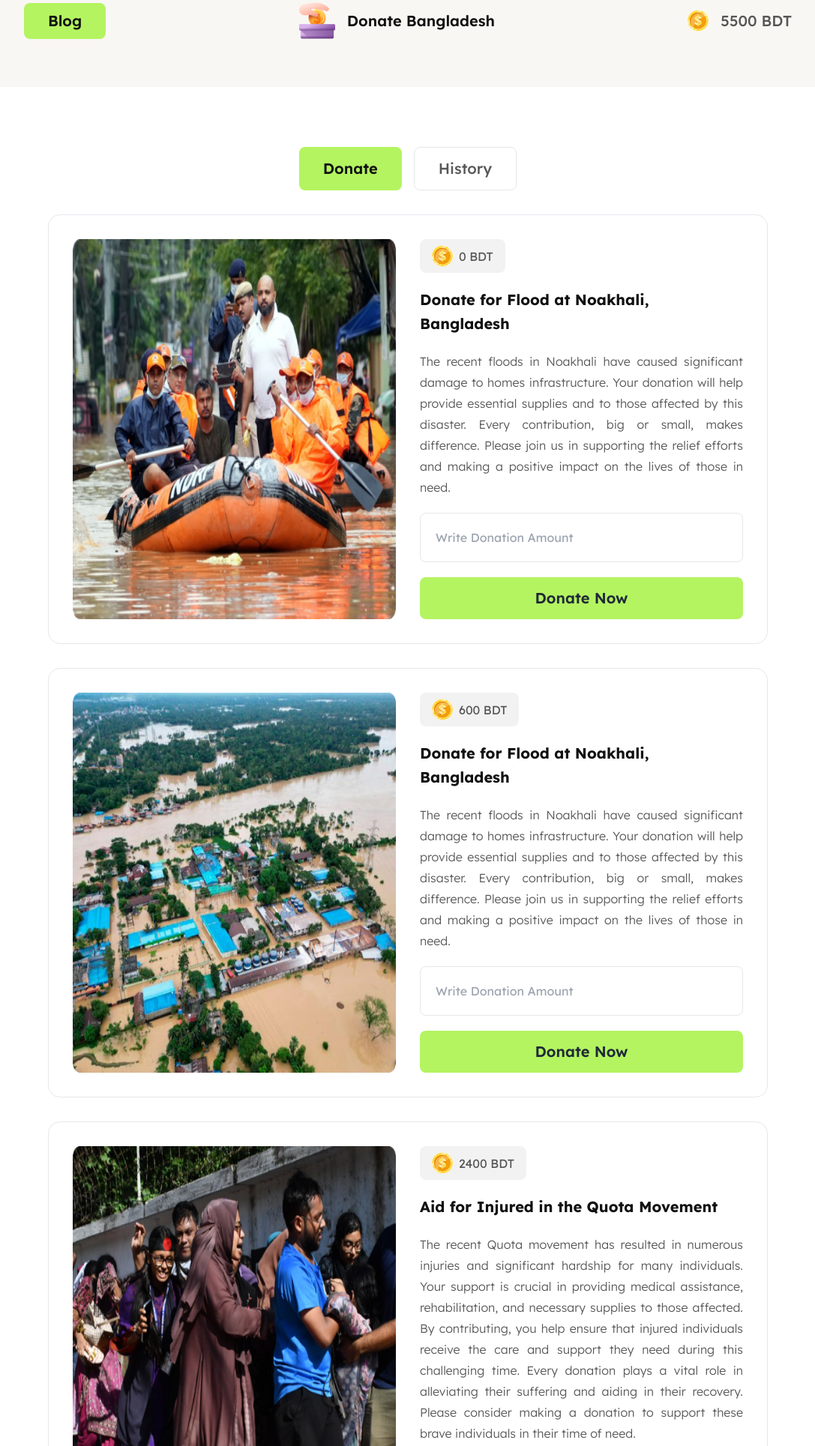
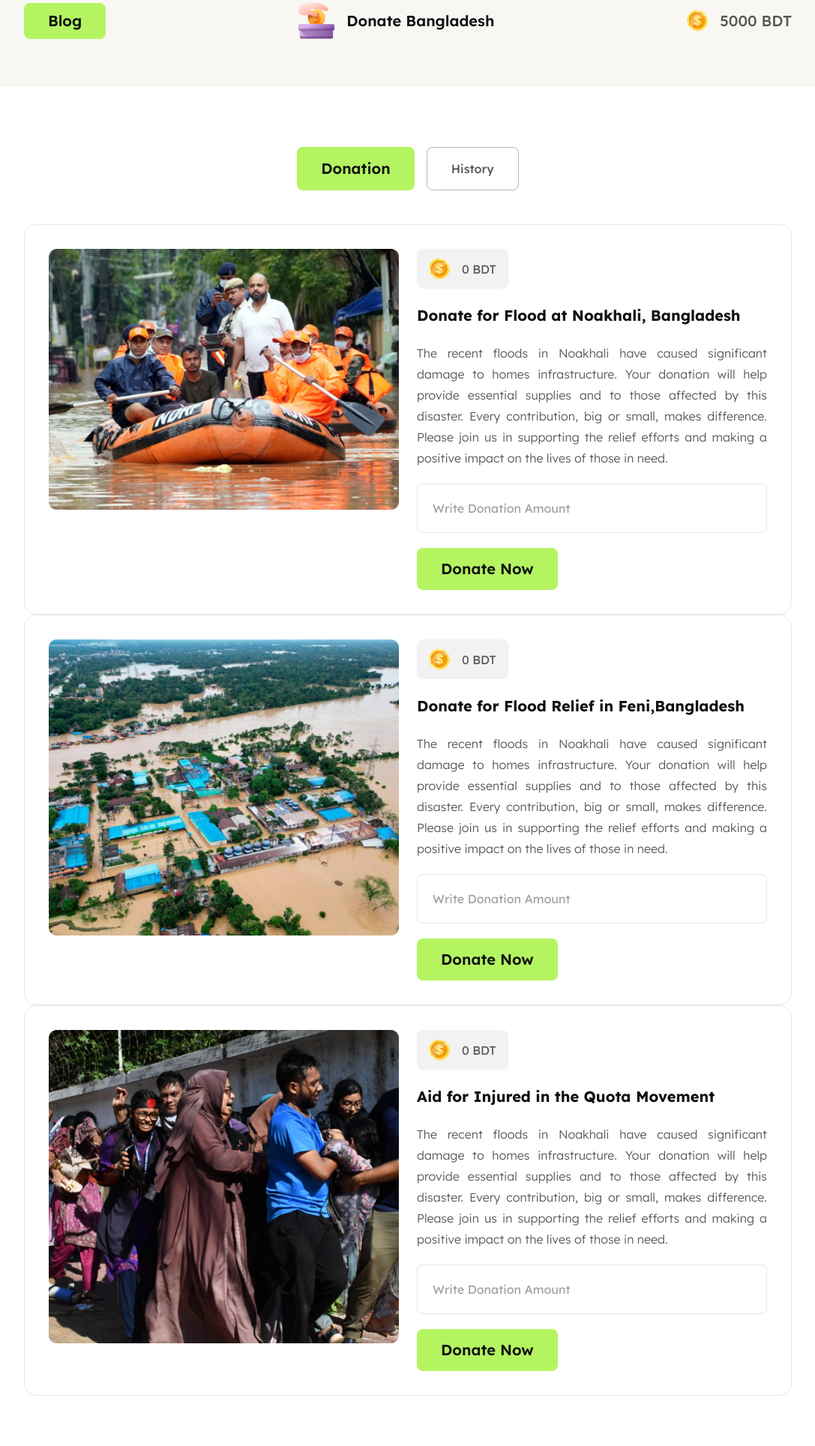
Before and after one commit to Shahriarkawsik/PHB10A05, a website: page index.html in a window 1280 px wide. Shown: the part 21-1950 px from the top of the page at 75% size, without its empty margins (96-1183 px from the left). After the commit the page ends 1883 px from the top, so only its background shows below. Drawn offline with Linux system fonts and the light colour scheme.

Commit message:
Donate for flood at Noakhali card is done

```diff
--- a/index.html
+++ b/index.html
@@ -3,69 +3,58 @@
   <head>
     <meta charset="UTF-8" />
     <meta name="viewport" content="width=device-width, initial-scale=1.0" />
-    <title>Assignment 5</title>
+    <title>Donate Bangladesh</title>
     <link rel="stylesheet" href="./src/output.css" />
-    <!-- Font -->
+    <!-- font  -->
     <link rel="preconnect" href="https://fonts.googleapis.com" />
     <link rel="preconnect" href="https://fonts.gstatic.com" crossorigin />
     <link
       href="https://fonts.googleapis.com/css2?family=Lexend:wght@100..900&display=swap"
       rel="stylesheet"
     />
-    <!-- Font -->
-    <!-- font awesome -->
-    <script
-      src="https://kit.fontawesome.com/379d52eef5.js"
-      crossorigin="anonymous"
-    ></script>
-    <!-- font awesome -->
+    <!-- font  -->
   </head>
   <body class="font-lexendFont">
-    <header class="bg-bgc-1 pt-6 pb-16">
+    <header class="backdrop-blur-md fixed top-0 w-full z-10">
+      <nav class="bg-bgColor pt-6 pb-16">
         <ul class="w-4/5 mx-auto flex justify-between items-center">
-        <button
-          class="button text-btnTextColor px-8 py-3 bg-btnColor rounded-lg font-semibold"
-        >
-          Blog
-        </button>
-        <li class="flex items-center gap-4">
-          <img src="./assets/logo.png" alt="" />
-          <p class="button text-btnTextColor font-semibold">
+          <button class="activeBtn smallBtnPadding"><a href="">Blog</a></button>
+          <div class="flex items-center gap-4">
+            <img class="" src="./assets/logo.png" alt="" />
+            <p class="font-semibold text-20 leading-6 text-textColor">
               Donate Bangladesh
             </p>
-        </li>
-        <li class="flex items-center gap-4">
-          <img class="inline-block" src="./assets/coin.png" alt="" />
-          <p class="button text-btnTextColor-2 font-medium">5500 BDT</p>
-        </li>
+          </div>
+          <div class="flex items-center gap-4">
+            <img class="" src="./assets/coin.png" alt="" />
+            <p class="font-medium text-20 leading-6 text-textColor2">
+              <span id="totalAvailableBalance">5000</span> BDT
+            </p>
+          </div>
         </ul>
+      </nav>
+      <!-- button -->
+      <div class="flex justify-center gap-4 mt-20 mb-8">
+        <button class="activeBtn largeBtnPadding">Donation</button>
+        <button class="inactiveBtn largeBtnPadding">History</button>
+      </div>
     </header>
-    <main class="bg-white w-9/12 py-20 mx-auto space-y-8">
-      <div class="flex justify-center gap-4">
-        <button
-          class="button text-btnTextColor px-8 py-4 bg-btnColor rounded-lg font-semibold"
-        >
-          Donate
-        </button>
-        <button
-          class="button text-btnTextColor-2 px-8 py-4 rounded-lg font-medium border"
-        >
-          History
-        </button>
-      </div>
-      <!-- Donation Card 1-->
-      <div class="grid grid-cols-2 gap-8 border p-8 rounded-2xl">
+    <main class="w-4/5 mx-auto lg:mt-80">
+      <div class="cardContainer">
+        <!-- div>img+div>button+h2+p+input:text+button.activeBtn.largeBtnPadding -->
+        <!-- card 1 -->
+        <div class="grid grid-cols-1 lg:grid-cols-2 gap-6 card">
+          <!-- card 1 img-->
           <img
-          class="h-full"
+            class="max-lg:w-full"
             src="./assets/noakhali.png"
-          alt="resque flood affected people"
+            alt="rescue flood affected people"
           />
+          <!-- card 1 info -->
           <div class="space-y-5">
-          <button
-            class="flex items-center gap-2 px-4 py-2 bg-btnTextColor-3 rounded-lg"
-          >
-            <img src="./assets/coin.png" alt="" />
-            <p class="text-btnTextColor-2 leading-5">0 BDT</p>
+            <button class="flex items-center gap-4 cardBtn">
+              <img class="" src="./assets/coin.png" alt="" />
+              <p><span id="forDonationAvailableBalance">0</span> BDT</p>
             </button>
             <h2 class="donationCardTitle">
               Donate for Flood at Noakhali, Bangladesh
@@ -73,95 +62,107 @@
             <p class="donationCardSubtitle">
               The recent floods in Noakhali have caused significant damage to
               homes infrastructure. Your donation will help provide essential
-            supplies and to those affected by this disaster. Every contribution,
-            big or small, makes difference. Please join us in supporting the
-            relief efforts and making a positive impact on the lives of those in
-            need.
+              supplies and to those affected by this disaster. Every
+              contribution, big or small, makes difference. Please join us in
+              supporting the relief efforts and making a positive impact on the
+              lives of those in need.
             </p>
             <input
-            class="border p-5 w-full rounded-lg"
+              id="forDonationInput"
+              class="inputField"
               type="text"
-            name="donationAmount"
-            id="donationAmount"
+              name=""
               placeholder="Write Donation Amount"
             />
-          <button class="donateNowbtn" type="submit">Donate Now</button>
+            <button
+              id="forDonationBtn"
+              class="activeBtn largeBtnPadding max-lg:w-full"
+              type="submit"
+            >
+              Donate Now
+            </button>
           </div>
         </div>
-      <!-- Donation Card 2-->
-      <div class="grid grid-cols-2 gap-8 border p-8 rounded-2xl">
+        <!-- card 2 -->
+        <div class="grid grid-cols-1 lg:grid-cols-2 gap-6 card">
+          <!-- card 2 img-->
           <img
-          class="h-full"
+            class="max-lg:w-full"
             src="./assets/feni.png"
-          alt="resque flood affected people"
+            alt="rescue flood affected people"
           />
+          <!-- card 1 info -->
           <div class="space-y-5">
-          <button
-            class="flex items-center gap-2 px-4 py-2 bg-btnTextColor-3 rounded-lg"
-          >
-            <img src="./assets/coin.png" alt="" />
-            <p class="text-btnTextColor-2 leading-5">600 BDT</p>
+            <button class="flex items-center gap-4 cardBtn">
+              <img class="" src="./assets/coin.png" alt="" />
+              <p><span>0</span> BDT</p>
             </button>
             <h2 class="donationCardTitle">
-            Donate for Flood at Noakhali, Bangladesh
+              Donate for Flood Relief in Feni,Bangladesh
             </h2>
             <p class="donationCardSubtitle">
               The recent floods in Noakhali have caused significant damage to
               homes infrastructure. Your donation will help provide essential
-            supplies and to those affected by this disaster. Every contribution,
-            big or small, makes difference. Please join us in supporting the
-            relief efforts and making a positive impact on the lives of those in
-            need.
+              supplies and to those affected by this disaster. Every
+              contribution, big or small, makes difference. Please join us in
+              supporting the relief efforts and making a positive impact on the
+              lives of those in need.
             </p>
             <input
-            class="border p-5 w-full rounded-lg"
+              class="inputField"
               type="text"
-            name="donationAmount"
-            id="donationAmount"
+              name=""
+              id=""
               placeholder="Write Donation Amount"
             />
-          <button class="donateNowbtn" type="submit">Donate Now</button>
+            <button class="activeBtn largeBtnPadding max-lg:w-full">
+              Donate Now
+            </button>
           </div>
         </div>
-      <!-- Donation Card 3-->
-      <div class="grid grid-cols-2 gap-8 border p-8 rounded-2xl">
+        <!-- card 3 -->
+        <div class="grid grid-cols-1 lg:grid-cols-2 gap-6 card">
+          <!-- card 2 img-->
           <img
-          class="h-full"
+            class="max-lg:w-full"
             src="./assets/quota-protest.png"
-          alt="resque flood affected people"
+            alt="rescue flood affected people"
           />
+          <!-- card 1 info -->
           <div class="space-y-5">
-          <button
-            class="flex items-center gap-2 px-4 py-2 bg-btnTextColor-3 rounded-lg"
-          >
-            <img src="./assets/coin.png" alt="" />
-            <p class="text-btnTextColor-2 leading-5">2400 BDT</p>
+            <button class="flex items-center gap-4 cardBtn">
+              <img class="" src="./assets/coin.png" alt="" />
+              <p><span>0</span> BDT</p>
             </button>
             <h2 class="donationCardTitle">
               Aid for Injured in the Quota Movement
             </h2>
             <p class="donationCardSubtitle">
-            The recent Quota movement has resulted in numerous injuries and
-            significant hardship for many individuals. Your support is crucial
-            in providing medical assistance, rehabilitation, and necessary
-            supplies to those affected. By contributing, you help ensure that
-            injured individuals receive the care and support they need during
-            this challenging time. Every donation plays a vital role in
-            alleviating their suffering and aiding in their recovery. Please
-            consider making a donation to support these brave individuals in
-            their time of need.
+              The recent floods in Noakhali have caused significant damage to
+              homes infrastructure. Your donation will help provide essential
+              supplies and to those affected by this disaster. Every
+              contribution, big or small, makes difference. Please join us in
+              supporting the relief efforts and making a positive impact on the
+              lives of those in need.
             </p>
             <input
-            class="border p-5 w-full rounded-lg"
+              class="inputField"
               type="text"
-            name="donationAmount"
-            id="donationAmount"
+              name=""
+              id=""
               placeholder="Write Donation Amount"
             />
-          <button class="donateNowbtn" type="submit">Donate Now</button>
+            <button class="activeBtn largeBtnPadding max-lg:w-full">
+              Donate Now
+            </button>
+          </div>
         </div>
       </div>
     </main>
-    <footer class="bg-bgc-1 h-24"></footer>
+    <footer></footer>
+
+    <!-- scripts -->
+    <script src="./js/utilities.js"></script>
+    <script src="./js/donation.js"></script>
   </body>
 </html>
--- a/src/input.css
+++ b/src/input.css
@@ -3,16 +3,32 @@
 @tailwind utilities;
 
 @layer components {
-  .button {
-    @apply text-20 leading-6;
+  /* use dynamic padding */
+  .activeBtn {
+    @apply bg-btnColor text-textColor text-20 rounded-lg border-none leading-6 font-semibold;
+  }
+  .inactiveBtn {
+    @apply text-textColor2 rounded-lg border border-borderColor border-solid font-medium leading-6;
+  }
+  .card {
+    @apply rounded-2xl border border-solid border-borderColor2 p-6 lg:p-8;
+  }
+  .cardBtn {
+    @apply bg-btnColor2 text-textColor2 rounded-lg px-4 py-3 leading-5 font-normal;
+  }
+  .inputField {
+    @apply border border-solid border-borderColor2 rounded-lg  p-5 placeholder-textColor3 w-full;
+  }
+  .smallBtnPadding {
+    @apply px-8 py-3;
+  }
+  .largeBtnPadding {
+    @apply px-8 py-4;
   }
   .donationCardTitle {
-    @apply font-bold text-20 leading-8 text-btnTextColor;
+    @apply font-bold text-20 leading-8 text-textColor;
   }
   .donationCardSubtitle {
-    @apply font-light leading-7 text-btnTextColor-2 text-justify;
-  }
-  .donateNowbtn {
-    @apply bg-btnColor w-full py-4 rounded-lg text-20 font-semibold leading-6;
+    @apply font-light leading-7 text-textColor2 text-justify;
   }
 }
--- a/tailwind.config.js
+++ b/tailwind.config.js
@@ -7,11 +7,14 @@ module.exports = {
   theme: {
     extend: {
       colors:{
-        'bgc-1' : "rgb(249, 247, 243)",
-        'btnColor' : "rgb(180, 244, 97)",
-        'btnTextColor' : "rgb(17,17, 17)",
-        'btnTextColor-2' : "rgba(17,17, 17,0.7)",
-        'btnTextColor-3' : "rgba(17,17, 17,0.05)",
+        'bgColor' : 'rgb(249, 247, 243)',
+        'borderColor': 'rgba(17, 17, 17, 0.3)',
+        'borderColor2': 'rgba(17, 17, 17, 0.1)',
+        'btnColor' : 'rgb(180, 244, 97)',
+        'btnColor2' : 'rgba(17, 17, 17, 0.05)',
+        'textColor': 'rgb(17, 17, 17)',
+        'textColor2': 'rgba(17, 17, 17, 0.7)',
+        'textColor3': 'rgba(17, 17, 17, 0.4)',
       },
       fontFamily:{
         'lexendFont' : "Lexend",
```
Also changed, not shown: js/donation.js (added, +19 -0 lines), js/utilities.js (added, +40 -0 lines), history.html (added), src/output.css. Lines whose indentation alone changed are shown as unchanged.
